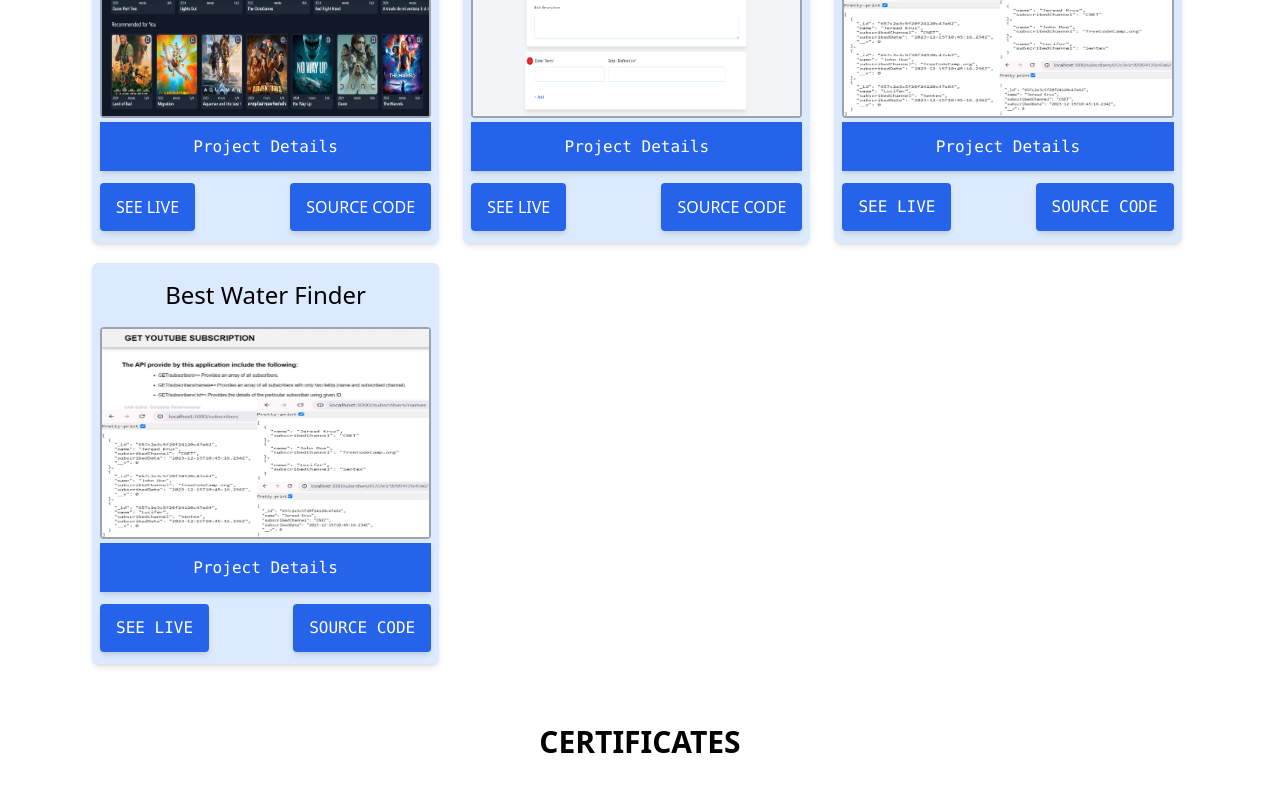
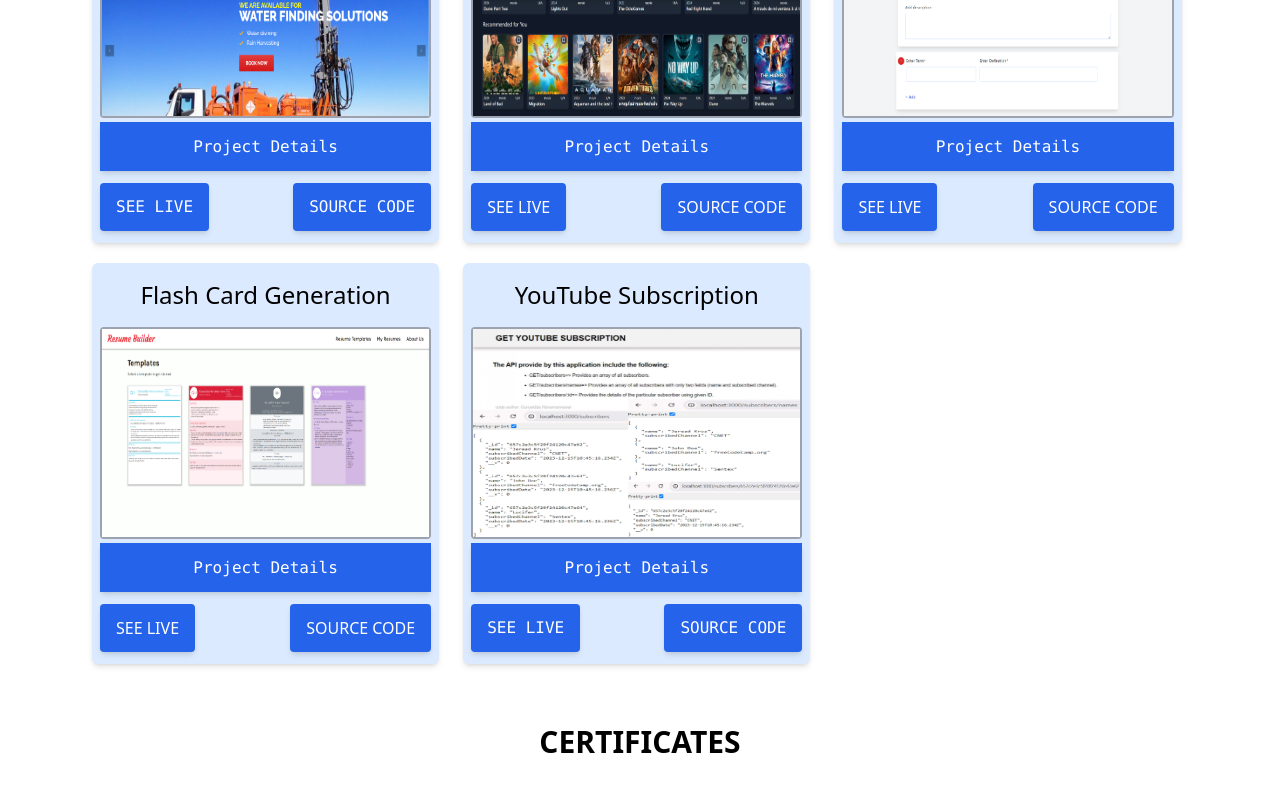
Before and after one commit to dreamboyguru/AboutMe, a React (Create React App) app: page / in a window 1280 px wide. Shown: the part 2200-3002 px from the top of the page. Built offline with nearby package versions, Linux system fonts and the light colour scheme; grey boxes are pictures that could not be loaded.

Commit message:
Update Project.js
Add More Project, Resume Builder and water finder

```diff
--- a/src/components/Project.js
+++ b/src/components/Project.js
@@ -2,12 +2,16 @@ import React, { useState } from 'react'
 import project from './images/project.png'
 import project1 from './images/project1.png'
 import project2 from './images/project2.jpg'
+import project4 from './images/project4.png'
+import project5 from './images/project5.png'
+import { isDisabled } from '@testing-library/user-event/dist/utils'
 
 function Project() {
   const [expanded, setExpanded] = useState(false);
   const [expanded2, setExpanded2] = useState(false);
   const [expanded3, setExpanded3] = useState(false);
   const [expanded4, setExpanded4] = useState(false);
+  const [expanded5, setExpanded5] = useState(false);
 
   const handleButtonClick = (num) => {
     if(num === 1) {
@@ -18,6 +22,8 @@ function Project() {
       setExpanded3(!expanded3)
     } else if( num === 4 ) {
       setExpanded4(!expanded4)
+    }else if( num === 5 ) {
+      setExpanded5(!expanded5)
     }
   };
   return (
@@ -30,6 +36,90 @@ function Project() {
           <div class='flex flex-wrap w-full'>
 
 
+          <div class='flex-none w-[31%] mx-3 mb-5 max-md:w-full max-lg:w-full  bg-blue-100 rounded-md shadow-md'>
+              <div className='w-full justify-center items-center'>
+                <h1 className='text-2xl m-4 font-medium'>Best Water Finder</h1>
+              </div>
+              <div className='w-full mb-1'>
+                <div className='mx-2 border-2 border-gray-400 rounded'>
+                  <div className='h-52'>
+                    <img
+                      src={project4}
+                      alt='Project Image4'
+                      className='w-full h-full'
+                    />
+                  </div>
+                </div>
+              </div>
+              <div className='w-full px-2'>
+                <div className='bg-blue-600 text-white p-3 hover:bg-blue-900 font-mango shadow-md'>
+                  <button type='submit' onClick={()=>handleButtonClick(4)} className='w-full font-mono' >Project Details</button>
+                </div>
+                {expanded4 === true && (
+                  <>
+                    <div className="container mx-auto">
+                      <div className="bg-white py-2 overflow-auto">
+                        <div className="mb-4 text-justify px-5">
+                          <span className="font-semibold">Description:&nbsp;</span>
+                          <span className="block md:inline">
+                          {/* The device detects underground water using natural electric fields, analyzing electromagnetic frequency differences in geological features to solve geological problems effectively. */}
+
+                          The Natural Electric Field Underground Water device utilizes natural electric fields to detect underground water. By analyzing differences in electromagnetic field frequency and electrical properties of geological features like mines, cavities, rocks, and groundwater, it identifies anomalies caused by the geoelectric field. This principle helps address geological issues effectively.
+                          </span>
+                        </div>
+                        <hr className="my-4" />
+                        <div className="mb-4 text-left px-5">
+                          <span className="font-semibold text-left">Features:</span>
+                          <div className='ml-10'>
+                            <li> Advanced Technology</li>
+                            <li> Geophysical Surveys</li>
+                            <li> Real-time Monitoring</li>
+                            <li> Experienced Professionals</li>
+                            <li> Adaptive Approach</li>
+                          </div>
+                        </div>
+                        <hr className="my-4" />
+                        <div className="mb-4 text-left px-5">
+                          <span className="font-semibold text-left">Tech Used:</span>
+                          <div className='ml-10'>
+                            <li> PHP </li>
+                            <li> MySQLi</li>
+                            <li> jQuery</li>
+                            <li> AJAX</li>
+                            <li> HTML</li>
+                            <li> CSS</li>
+                            <li> JavaScript</li>
+                          </div>
+                        </div>
+
+                      </div>
+                    </div>
+                  </>
+                )}
+
+              </div>
+              <div className="container mx-auto px-2 mt-3">
+                <div className="w-full flex flex-wrap justify-between">
+                  <a href='http://bestwaterfinder.com/'
+                    target='_blank'
+                    rel='noreferrer'
+                    className="py-3 px-4 bg-blue-600 text-white rounded hover:bg-blue-900 font-mono focus:outline-none focus:bg-blue-900 shadow-md mb-3"
+                  >
+                    SEE LIVE
+                  </a>
+
+                  <a href='#okay'
+                    onClick={isDisabled}
+                    className="py-3 px-4 bg-blue-600 text-white rounded hover:bg-blue-900 font-mono focus:outline-none focus:bg-blue-900 shadow-md mb-3"
+                  >
+                    SOURCE CODE
+                  </a>
+                </div>
+              </div>
+            </div>
+
+
+
           <div class='flex-none w-[31%] mx-3 mb-5 max-md:w-full max-lg:w-full max-lg:mb-5 max-md:mb-5 bg-blue-100 rounded-md shadow-md'>
               <div className='w-full justify-center items-center'>
                 <h1 className='text-2xl m-4 font-medium'>Entertainment Web App</h1>
@@ -40,7 +130,7 @@ function Project() {
                   <div className='h-52'>
                     <img
                       src={project}
-                      alt='Project Image'
+                      alt='Project'
                       className='w-full h-full'
                     />
                   </div>
@@ -81,7 +171,7 @@ function Project() {
                             <li>Vercel, Render for deployment with GitHub for code hosting</li>
                           </div>
                         </div>
-                        <hr className="my-4" />
+                        <hr className="my-5" />
                         <div className="mb-4 text-left px-5">
                           <span className="font-semibold text-left">View the project demo by
                             <a href='https://www.loom.com/share/580aea3131b24974b0bced2acd63b6bf?sid=3cfe38ba-ce48-439c-b290-8286be660e68'
@@ -95,9 +185,8 @@ function Project() {
                         </div>
                         <div className="mb-2 text-left px-5">
                           <span className="font-semibold text-left">View the project certificate by
-                            <a href='#'
-                              target='_blank'
-                              rel='noreferrer'
+                            <a href='#okay'
+                              onClick={isDisabled}
                               className="text-blue-600 hover:text-red-600 ml-1"
                             >
                                clicking here.
@@ -120,9 +209,8 @@ function Project() {
                     SEE LIVE
                   </a>
 
-                  <a href='#'
-                    target='_blank'
-                    rel='noreferrer'
+                  <a href='#okay'
+                    onClick={isDisabled}
                     className="py-3 px-4 bg-blue-600 text-white rounded hover:bg-blue-900 font-mango focus:outline-none focus:bg-blue-900 shadow-md mb-3"
                   >
                     SOURCE CODE
@@ -143,7 +231,7 @@ function Project() {
                   <div className='h-52'>
                     <img
                       src={project1}
-                      alt='Project Image'
+                      alt='Project 1'
                       className='w-full h-full'
                     />
                   </div>
@@ -185,7 +273,7 @@ function Project() {
                             <li> Vercel for deployment And GitHub for code hosting.</li>
                           </div>
                         </div>
-                        <hr className="my-4" />
+                        <hr className="my-5" />
                         <div className="mb-4 text-left px-5">
                           <span className="font-semibold text-left">View the project demo by
                             <a href='https://www.loom.com/share/07a09b233b034e96beeb35b04332b39d?sid=85e4da3e-6640-4fea-877f-22d6019ba6b8'
@@ -224,9 +312,8 @@ function Project() {
                     SEE LIVE
                   </a>
 
-                  <a href='#'
-                    target='_blank'
-                    rel='noreferrer'
+                  <a href='#okay'
+                    onClick={isDisabled}
                     className="py-3 px-4 bg-blue-600 text-white rounded hover:bg-blue-900 font-mango focus:outline-none focus:bg-blue-900 shadow-md mb-3"
                   >
                     SOURCE CODE
@@ -234,6 +321,88 @@ function Project() {
                 </div>
               </div>
             </div>
+
+            <div class='flex-none w-[31%] mx-3 mb-5 max-md:w-full max-lg:w-full max-lg:mb-5 max-md:mb-5 bg-blue-100 rounded-md shadow-md'>
+              <div className='w-full justify-center items-center'>
+                <h1 className='text-2xl m-4 font-medium'>Flash Card Generation</h1>
+              </div>
+              <div className='w-full mb-1'>
+                <div className='mx-2 border-2 border-gray-400 rounded'>
+                  <div className='h-52'>
+                    <img
+                      src={project5}
+                      alt='Project 1'
+                      className='w-full h-full'
+                    />
+                  </div>
+                </div>
+              </div>
+              <div className='w-full px-2'>
+                <div className='bg-blue-600 text-white p-3 hover:bg-blue-900 font-mango shadow-md'>
+                  <button type='submit' onClick={()=>handleButtonClick(5)} className='w-full font-mono' >Project Details</button>
+                </div>
+                {expanded5 === true && (
+                  <>
+                    <div className="container mx-auto">
+                      <div className="bg-white py-2 overflow-auto">
+                        <div className="mb-4 text-justify px-5">
+                          <span className="font-semibold">Description:&nbsp;</span>
+                          <span className="block md:inline">
+                          Create a standout resume with our user-friendly builder offering customizable templates, easy formatting, ATS optimization, instant downloads. Build your perfect resume in minutes and advance your career with confidence.
+                          </span>
+                        </div>
+                        <hr className="my-4" />
+                        <div className="mb-4 text-left px-5">
+                          <span className="font-semibold text-left">Features:</span>
+                          <div className='ml-10'>
+                            <li> Customizable Templates</li>
+                            <li> Easy Formatting</li>
+                            <li> Instant Downloads</li>
+                            <li> ATS Optimization</li>
+                          </div>
+                        </div>
+                        <hr className="my-4" />
+                        <div className="mb-4 text-left px-5">
+                          <span className="font-semibold">Tech Used:</span>
+                          <div className='ml-10'>
+                            <li> React JS</li>
+                            <li> React Material UI</li>
+                            <li> React-Redux</li>
+                            <li> React-router-dom</li>
+                            <li> TailwindCSS</li>
+                            <li> Formik and Yup</li>
+                            <li>jspdf library</li>
+                            <li> Vercel for deployment And GitHub for code hosting.</li>
+                          </div>
+                        </div>
+
+                      </div>
+                    </div>
+                  </>
+                )}
+
+              </div>
+              <div className="container mx-auto px-2 mt-3">
+                <div className="w-full flex flex-wrap justify-between">
+                  <a href='https://resume-rose-seven.vercel.app/'
+                    target='_blank'
+                    rel='noreferrer'
+                    className="py-3 px-4 bg-blue-600 text-white rounded hover:bg-blue-900 font-mango focus:outline-none focus:bg-blue-900 shadow-md mb-3"
+                  >
+                    SEE LIVE
+                  </a>
+
+                  <a href='#okay'
+                    onClick={isDisabled}
+                    className="py-3 px-4 bg-blue-600 text-white rounded hover:bg-blue-900 font-mango focus:outline-none focus:bg-blue-900 shadow-md mb-3"
+                  >
+                    SOURCE CODE
+                  </a>
+                </div>
+              </div>
+            </div>
+
+
             <div class='flex-none w-[31%] mx-3 mb-5 max-md:w-full max-lg:w-full  bg-blue-100 rounded-md shadow-md'>
               <div className='w-full justify-center items-center'>
                 <h1 className='text-2xl m-4 font-medium'>YouTube Subscription</h1>
@@ -243,7 +412,7 @@ function Project() {
                   <div className='h-52'>
                     <img
                       src={project2}
-                      alt='Project Image'
+                      alt='Project 2'
                       className='w-full h-full'
                     />
                   </div>
@@ -324,110 +493,8 @@ function Project() {
                     SEE LIVE
                   </a>
 
-                  <a href='#'
-                    target='_blank'
-                    rel='noreferrer'
-                    className="py-3 px-4 bg-blue-600 text-white rounded hover:bg-blue-900 font-mono focus:outline-none focus:bg-blue-900 shadow-md mb-3"
-                  >
-                    SOURCE CODE
-                  </a>
-                </div>
-              </div>
-            </div>
-
-            <div class='flex-none w-[31%] mx-3 mb-5 max-md:w-full max-lg:w-full  bg-blue-100 rounded-md shadow-md'>
-              <div className='w-full justify-center items-center'>
-                <h1 className='text-2xl m-4 font-medium'>Best Water Finder</h1>
-              </div>
-              <div className='w-full mb-1'>
-                <div className='mx-2 border-2 border-gray-400 rounded'>
-                  <div className='h-52'>
-                    <img
-                      src={project2}
-                      alt='Project Image'
-                      className='w-full h-full'
-                    />
-                  </div>
-                </div>
-              </div>
-              <div className='w-full px-2'>
-                <div className='bg-blue-600 text-white p-3 hover:bg-blue-900 font-mango shadow-md'>
-                  <button type='submit' onClick={()=>handleButtonClick(2)} className='w-full font-mono' >Project Details</button>
-                </div>
-                {expanded2 === true && (
-                  <>
-                    <div className="container mx-auto">
-                      <div className="bg-white py-2 overflow-auto">
-                        <div className="mb-4 text-justify px-5">
-                          <span className="font-semibold">Description:&nbsp;</span>
-                          <span className="block md:inline">
-                          The YouTube Subscription Capstone Project aimed to optimize subscription management, addressing user dissatisfaction with the existing system's inefficiencies. Refining and enhancing existing endpoints to efficiently retrieve subscriber data.
-                          </span>
-                        </div>
-                        <hr className="my-4" />
-                        <div className="mb-4 text-left px-5">
-                          <span className="font-semibold text-left">Features:</span>
-                          <div className='ml-10'>
-                            <li> Subscription Management</li>
-                            <li> Efficient Data Access</li>
-                            <li> Enhanced Error Logging</li>
-                            <li>User Privacy Protection</li>
-                          </div>
-                        </div>
-                        <hr className="my-4" />
-                        <div className="mb-4 text-left px-5">
-                          <span className="font-semibold text-left">Tech Used:</span>
-                          <div className='ml-10'>
-                            <li> Node.JS</li>
-                            <li> Express.JS</li>
-                            <li> MongoDB with Mongoose</li>
-                            <li>Visual Studio Code.</li>
-                            <li> Render for deployment with GitHub for code hosting</li>
-                          </div>
-                        </div>
-                        <hr className="my-4" />
-                        {/* <div className="mb-4 text-left px-5">
-                          <span className="font-semibold text-left">View the project demo by
-                            <a href
-                              target='_blank'
-                              rel='noreferrer'
-                              className="text-blue-600 ml-1"
-                            >
-                              clicking here
-                            </a>
-                          </span>
-                        </div> */}
-                        <div className="mb-4 text-left px-5">
-                          <span className="font-semibold text-left">View the project certificate by
-                            <a href='https://certificates.almabetter.com/en/verify/71935460387591'
-                              target='_blank'
-                              rel='noreferrer'
-                              className="text-blue-600 hover:text-red-600 ml-1"
-                            >
-                               clicking here.
-                            </a>
-                          </span>
-                        </div>
-                        <hr className="my-6" />
-                      </div>
-                    </div>
-                  </>
-                )}
-
-              </div>
-              <div className="container mx-auto px-2 mt-3">
-                <div className="w-full flex flex-wrap justify-between">
-                  <a href='https://youtube-subscription.onrender.com'
-                    target='_blank'
-                    rel='noreferrer'
-                    className="py-3 px-4 bg-blue-600 text-white rounded hover:bg-blue-900 font-mono focus:outline-none focus:bg-blue-900 shadow-md mb-3"
-                  >
-                    SEE LIVE
-                  </a>
-
-                  <a href='#'
-                    target='_blank'
-                    rel='noreferrer'
+                  <a href='#okay'
+                    onClick={isDisabled}
                     className="py-3 px-4 bg-blue-600 text-white rounded hover:bg-blue-900 font-mono focus:outline-none focus:bg-blue-900 shadow-md mb-3"
                   >
                     SOURCE CODE
@@ -438,10 +505,9 @@ function Project() {
 
 
 
-
             {/* <div class='flex-none w-[31%] mx-3 mb-5 max-md:w-full max-lg:w-full max-lg:mb-5 max-md:mb-5 bg-blue-100 rounded-md shadow-md'>
               <div className='w-full justify-center items-center'>
-                <h1 className='text-2xl m-4 font-medium'>Flash Card Generation...</h1>
+                <h1 className='text-2xl m-4 font-medium'>Flash Card Generation</h1>
               </div>
               <div className='w-full mb-1'>
                 <div className='mx-2 border-2 border-gray-400 rounded'>
@@ -523,7 +589,7 @@ function Project() {
                     SEE LIVE
                   </a>
 
-                  <a href='#'
+                  <a href='https://github.com/dreamboyguru/flashcard'
                     target='_blank'
                     rel='noreferrer'
                     className="py-3 px-4 bg-blue-600 text-white rounded hover:bg-blue-900 font-mango focus:outline-none focus:bg-blue-900 shadow-md mb-3"
```
